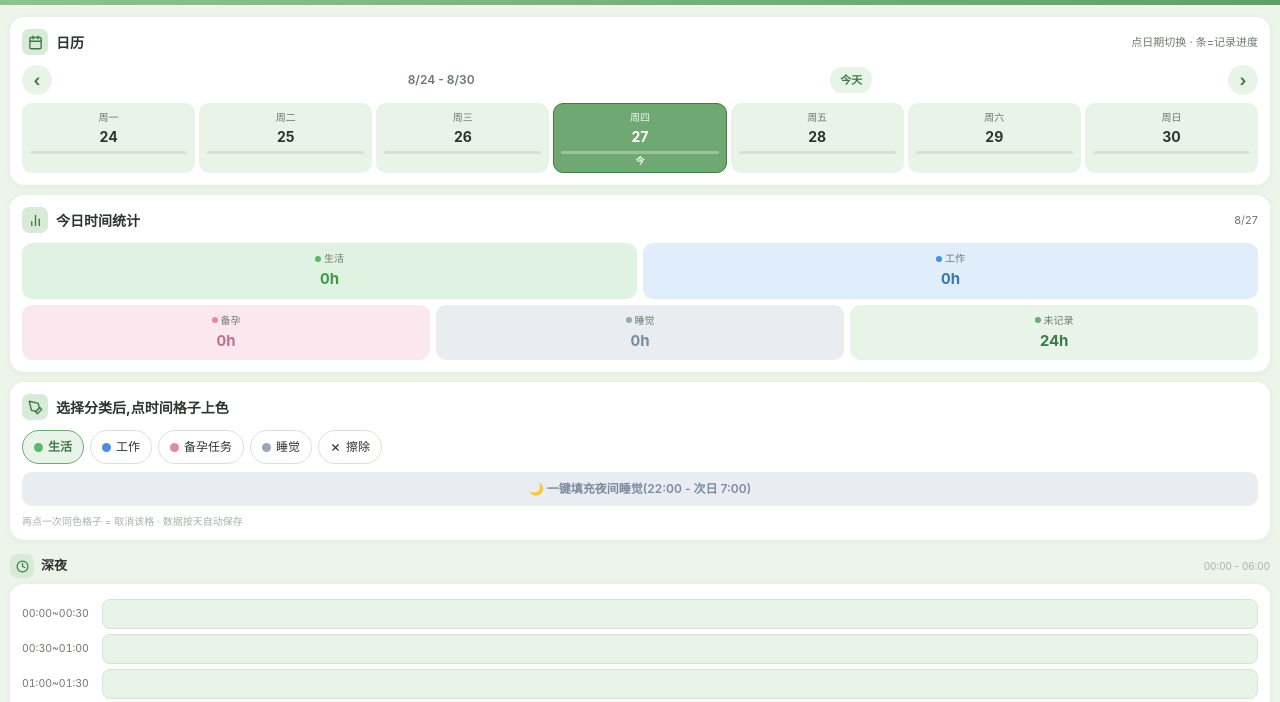
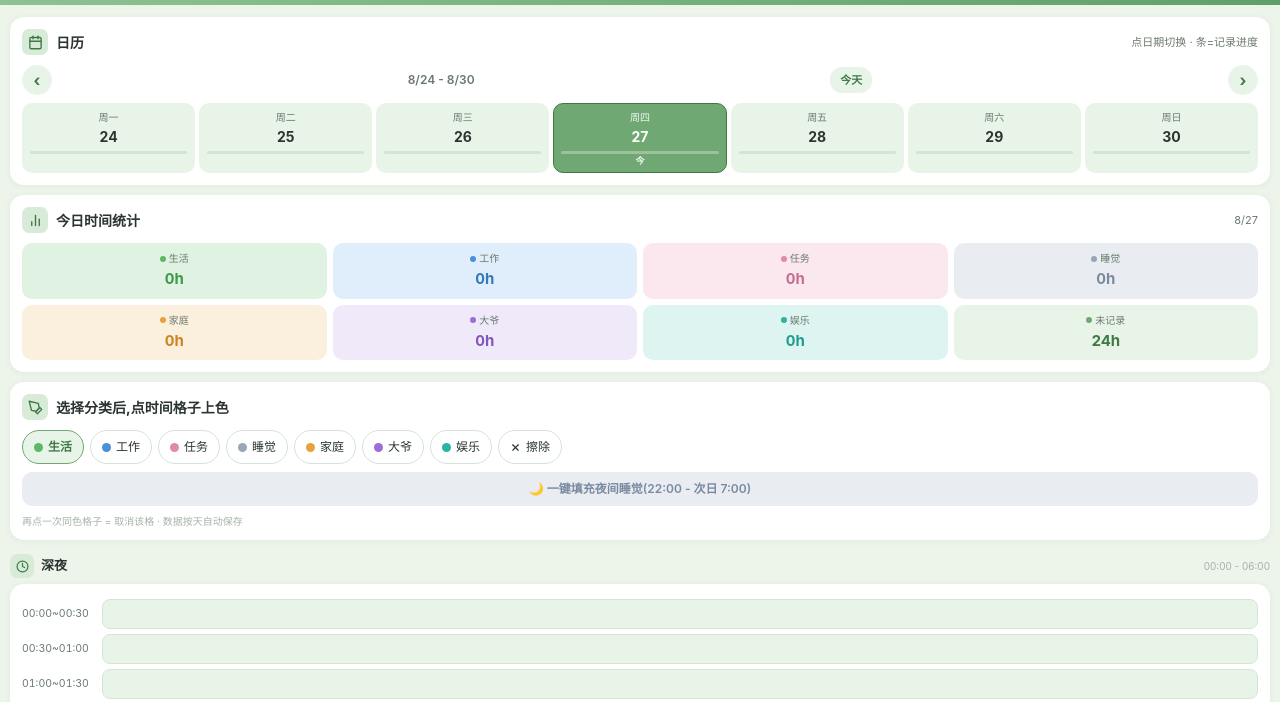
Before and after one commit to Yamywang/changle-time2026, a plain HTML site: page index.html in a window 1280 px wide. Shown: the part 98-800 px from the top of the page. Drawn offline with Linux system fonts and the light colour scheme.

Commit message:
Add family/daye/fun categories, rename to tasks and Damao title

```diff
--- a/index.html
+++ b/index.html
@@ -7,7 +7,7 @@
   <meta name="apple-mobile-web-app-status-bar-style" content="default" />
   <meta name="apple-mobile-web-app-title" content="时间管理" />
   <meta name="theme-color" content="#6fa873" />
-  <title>是长乐呀²⁰²⁶ · 时间管理工作台</title>
+  <title>大毛 · 时间管理工作台</title>
   <style>
     :root {
       --bg: #edf4ea;
@@ -28,6 +28,12 @@
       --baby-soft: #fbe8ef;
       --sleep: #98a6b5;
       --sleep-soft: #e9edf2;
+      --family: #e6a23c;
+      --family-soft: #fbf0dd;
+      --daye: #9b6dd6;
+      --daye-soft: #f0e9fa;
+      --fun: #2bb3a3;
+      --fun-soft: #ddf4f0;
     }
 
     * { margin: 0; padding: 0; box-sizing: border-box; -webkit-tap-highlight-color: transparent; }
@@ -223,6 +229,12 @@
     .st-baby .s-val { color: #c46e8f; }
     .st-sleep { background: var(--sleep-soft); }
     .st-sleep .s-val { color: #7a8ba0; }
+    .st-family { background: var(--family-soft); }
+    .st-family .s-val { color: #cf8320; }
+    .st-daye { background: var(--daye-soft); }
+    .st-daye .s-val { color: #8156bd; }
+    .st-fun { background: var(--fun-soft); }
+    .st-fun .s-val { color: #1f9c8d; }
     .st-free { background: var(--primary-very-soft); }
     .st-free .s-val { color: var(--primary-dark); }
 
@@ -301,6 +313,9 @@
     .t-block.cat-life { background: var(--life-soft); border-color: var(--life); color: #3d9947; }
     .t-block.cat-work { background: var(--work-soft); border-color: var(--work); color: #3579b8; }
     .t-block.cat-baby { background: var(--baby-soft); border-color: var(--baby); color: #c46e8f; }
+    .t-block.cat-family { background: var(--family-soft); border-color: var(--family); color: #cf8320; }
+    .t-block.cat-daye { background: var(--daye-soft); border-color: var(--daye); color: #8156bd; }
+    .t-block.cat-fun { background: var(--fun-soft); border-color: var(--fun); color: #1f9c8d; }
 
     /* 复盘 */
     .review-input {
@@ -355,7 +370,7 @@
         <svg viewBox="0 0 24 24" width="22" height="22" fill="none" stroke="currentColor" stroke-width="1.8" stroke-linecap="round" stroke-linejoin="round"><circle cx="12" cy="12" r="10"/><polyline points="12 6 12 12 16 14"/></svg>
       </div>
       <div>
-        <div class="brand">是长乐呀²⁰²⁶ <span class="sub">时间管理</span></div>
+        <div class="brand">大毛 <span class="sub">时间管理</span></div>
       </div>
     </div>
     <div class="date">
@@ -397,10 +412,13 @@
       <div class="stat-row">
         <div class="stat-chip st-life"><div class="s-label"><span class="s-dot" style="background:var(--life)"></span>生活</div><div class="s-val" id="stLife">0h</div></div>
         <div class="stat-chip st-work"><div class="s-label"><span class="s-dot" style="background:var(--work)"></span>工作</div><div class="s-val" id="stWork">0h</div></div>
+        <div class="stat-chip st-baby"><div class="s-label"><span class="s-dot" style="background:var(--baby)"></span>任务</div><div class="s-val" id="stBaby">0h</div></div>
+        <div class="stat-chip st-sleep"><div class="s-label"><span class="s-dot" style="background:var(--sleep)"></span>睡觉</div><div class="s-val" id="stSleep">0h</div></div>
       </div>
       <div class="stat-row" style="margin-top:6px">
-        <div class="stat-chip st-baby"><div class="s-label"><span class="s-dot" style="background:var(--baby)"></span>备孕</div><div class="s-val" id="stBaby">0h</div></div>
-        <div class="stat-chip st-sleep"><div class="s-label"><span class="s-dot" style="background:var(--sleep)"></span>睡觉</div><div class="s-val" id="stSleep">0h</div></div>
+        <div class="stat-chip st-family"><div class="s-label"><span class="s-dot" style="background:var(--family)"></span>家庭</div><div class="s-val" id="stFamily">0h</div></div>
+        <div class="stat-chip st-daye"><div class="s-label"><span class="s-dot" style="background:var(--daye)"></span>大爷</div><div class="s-val" id="stDaye">0h</div></div>
+        <div class="stat-chip st-fun"><div class="s-label"><span class="s-dot" style="background:var(--fun)"></span>娱乐</div><div class="s-val" id="stFun">0h</div></div>
         <div class="stat-chip st-free"><div class="s-label"><span class="s-dot" style="background:var(--primary)"></span>未记录</div><div class="s-val" id="stFree">24h</div></div>
       </div>
     </div>
@@ -414,8 +432,11 @@
       <div class="mode-group" id="modeGroup">
         <div class="mode-btn on" data-mode="life"><span class="m-dot" style="background:var(--life)"></span>生活</div>
         <div class="mode-btn" data-mode="work"><span class="m-dot" style="background:var(--work)"></span>工作</div>
-        <div class="mode-btn" data-mode="baby"><span class="m-dot" style="background:var(--baby)"></span>备孕任务</div>
+        <div class="mode-btn" data-mode="baby"><span class="m-dot" style="background:var(--baby)"></span>任务</div>
         <div class="mode-btn" data-mode="sleep"><span class="m-dot" style="background:var(--sleep)"></span>睡觉</div>
+        <div class="mode-btn" data-mode="family"><span class="m-dot" style="background:var(--family)"></span>家庭</div>
+        <div class="mode-btn" data-mode="daye"><span class="m-dot" style="background:var(--daye)"></span>大爷</div>
+        <div class="mode-btn" data-mode="fun"><span class="m-dot" style="background:var(--fun)"></span>娱乐</div>
         <div class="mode-btn" data-mode="clear"><svg viewBox="0 0 24 24" width="11" height="11" fill="none" stroke="currentColor" stroke-width="2.5" stroke-linecap="round" stroke-linejoin="round"><line x1="18" y1="6" x2="6" y2="18"/><line x1="6" y1="6" x2="18" y2="18"/></svg>擦除</div>
       </div>
       <div class="fill-night" onclick="fillNightSleep()">🌙 一键填充夜间睡觉(22:00 - 次日 7:00)</div>
@@ -462,7 +483,7 @@
     var currentDate = todayStr;
     var currentMode = 'life';
 
-    var CATS = { life: '生活', work: '工作', baby: '备孕', sleep: '睡觉' };
+    var CATS = { life: '生活', work: '工作', baby: '任务', family: '家庭', daye: '大爷', fun: '娱乐', sleep: '睡觉' };
 
     function key(prefix) { return 'tm-' + currentDate + '-' + prefix; }
 
@@ -525,7 +546,7 @@
     });
 
     function applyBlock(block, cat) {
-      block.classList.remove('cat-sleep','cat-life','cat-work','cat-baby');
+      block.classList.remove('cat-sleep','cat-life','cat-work','cat-baby','cat-family','cat-daye','cat-fun');
       if (cat) {
         block.classList.add('cat-' + cat);
         block.textContent = CATS[cat];
@@ -586,11 +607,17 @@
       var work = countForDate(currentDate, 'work');
       var baby = countForDate(currentDate, 'baby');
       var sleep = countForDate(currentDate, 'sleep');
-      var free = 48 - life - work - baby - sleep;
+      var family = countForDate(currentDate, 'family');
+      var daye = countForDate(currentDate, 'daye');
+      var fun = countForDate(currentDate, 'fun');
+      var free = 48 - life - work - baby - sleep - family - daye - fun;
       document.getElementById('stLife').textContent = (life/2) + 'h';
       document.getElementById('stWork').textContent = (work/2) + 'h';
       document.getElementById('stBaby').textContent = (baby/2) + 'h';
       document.getElementById('stSleep').textContent = (sleep/2) + 'h';
+      document.getElementById('stFamily').textContent = (family/2) + 'h';
+      document.getElementById('stDaye').textContent = (daye/2) + 'h';
+      document.getElementById('stFun').textContent = (fun/2) + 'h';
       document.getElementById('stFree').textContent = (free/2) + 'h';
     }
 
```
